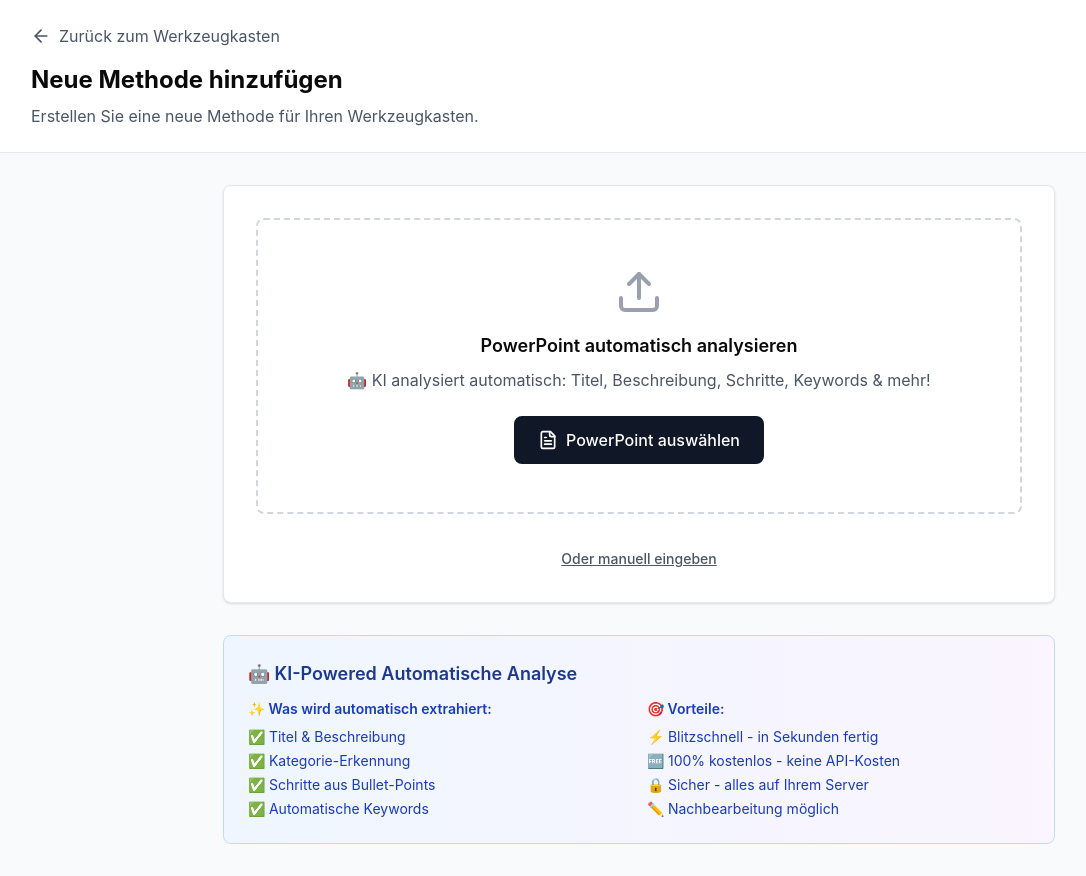
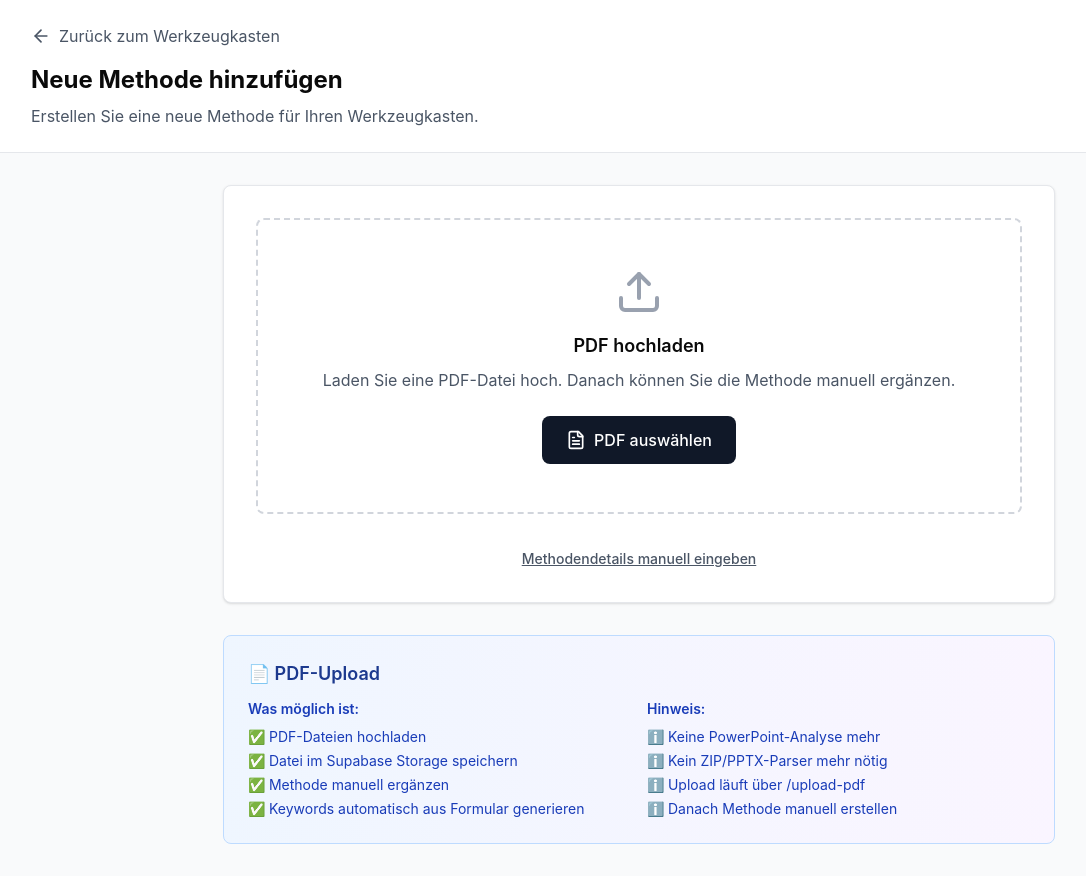
Before and after one commit to ajshawn43-del/Methodentool2, a React (Vite) app: page /#/upload in a window 1280 px wide. Shown: the whole page, without its empty margins (1-1087 px from the left). Built offline with nearby package versions, Linux system fonts and the light colour scheme; no server answers.

Commit message:
Update UploadPage.tsx

```diff
--- a/src/app/pages/UploadPage.tsx
+++ b/src/app/pages/UploadPage.tsx
@@ -12,6 +12,7 @@
   const [file, setFile] = useState<File | null>(null);
   const [uploading, setUploading] = useState(false);
   const [uploadSuccess, setUploadSuccess] = useState(false);
+  const [uploadedPdfUrl, setUploadedPdfUrl] = useState<string | null>(null);
   const [error, setError] = useState<string | null>(null);
 
   // Manual method input form
@@ -31,26 +32,51 @@
 
   const handleFileChange = (e: React.ChangeEvent<HTMLInputElement>) => {
     if (e.target.files && e.target.files[0]) {
-      setFile(e.target.files[0]);
+      const selectedFile = e.target.files[0];
+
+      const isPdf =
+        selectedFile.type === 'application/pdf' ||
+        selectedFile.name.toLowerCase().endsWith('.pdf');
+
+      if (!isPdf) {
+        setFile(null);
+        setError('Bitte wählen Sie nur eine PDF-Datei aus.');
+        setUploadSuccess(false);
+        setUploadedPdfUrl(null);
+        return;
+      }
+
+      setFile(selectedFile);
       setError(null);
       setUploadSuccess(false);
+      setUploadedPdfUrl(null);
     }
   };
 
   const handleUpload = async () => {
     if (!file) {
-      setError('Bitte wählen Sie eine PowerPoint-Datei aus.');
+      setError('Bitte wählen Sie eine PDF-Datei aus.');
+      return;
+    }
+
+    const isPdf =
+      file.type === 'application/pdf' ||
+      file.name.toLowerCase().endsWith('.pdf');
+
+    if (!isPdf) {
+      setError('Bitte wählen Sie nur eine PDF-Datei aus.');
       return;
     }
 
     setUploading(true);
     setError(null);
+    setUploadSuccess(false);
 
     try {
       const formData = new FormData();
       formData.append('file', file);
 
-      const response = await fetch(`${API_BASE}/upload-pptx`, {
+      const response = await fetch(`${API_BASE}/upload-pdf`, {
         method: 'POST',
         headers: {
           'Authorization': `Bearer ${SUPABASE_ANON_KEY}`
@@ -58,32 +84,29 @@
         body: formData
       });
 
-      // Check if response is valid JSON
-      if (!response.ok || !response.headers.get('content-type')?.includes('application/json')) {
+      if (!response.headers.get('content-type')?.includes('application/json')) {
         throw new Error('Backend nicht verfügbar. Bitte deployen Sie zuerst die Supabase Edge Function.');
       }
 
       const data = await response.json();
 
       if (!response.ok) {
-        throw new Error(data.error || data.details || 'Upload fehlgeschlagen');
+        throw new Error(data.error || data.details || 'PDF-Upload fehlgeschlagen');
       }
 
-      // Methode wurde automatisch erstellt!
-      alert(`✅ PowerPoint erfolgreich analysiert!\n\n📝 Methode: ${data.method?.title}\n🏷️ Kategorie: ${data.method?.category}\n📌 Keywords: ${data.method?.keywords?.slice(0, 5).join(', ')}\n\nDie Methode wurde automatisch zum Werkzeugkasten hinzugefügt!`);
+      setUploadSuccess(true);
+      setUploadedPdfUrl(data.fileUrl || null);
 
-      // Zurück zur Startseite
-      navigate('/');
+      alert(`✅ PDF erfolgreich hochgeladen!\n\n📄 Datei: ${data.fileName}\n\nDie PDF wurde gespeichert.`);
 
     } catch (err: any) {
-      setError(err.message || 'Fehler beim Hochladen der Datei.');
+      setError(err.message || 'Fehler beim Hochladen der PDF-Datei.');
     } finally {
       setUploading(false);
     }
   };
 
   const handleGenerateKeywords = () => {
-    // Automatische Keyword-Generierung basierend auf den eingegebenen Daten
     const generatedKeywords = generateKeywordsString({
       title: methodData.title,
       description: methodData.description,
@@ -112,8 +135,6 @@
       goal: methodData.goal,
       duration: methodData.duration,
       participants: methodData.participants,
-      // KEYWORDS: Kommagetrennte Eingabe wird in ein Array umgewandelt
-      // "Kreativität, Innovation, Brainstorming" → ['Kreativität', 'Innovation', 'Brainstorming']
       keywords: methodData.keywords.split(',').map(k => k.trim()).filter(Boolean),
       steps: methodData.steps.split('\n').filter(Boolean).map((step, i) => ({
         title: `Schritt ${i + 1}`,
@@ -122,6 +143,7 @@
       tips: methodData.tips.split('\n').map(t => t.trim()).filter(Boolean),
       examples: methodData.examples.split('\n').map(e => e.trim()).filter(Boolean),
       imageUrl: '/grafik-1.png',
+      pdfUrl: uploadedPdfUrl,
       contactPerson: {
         name: 'Ansprechpartner',
         role: 'Methodenexperte',
@@ -131,7 +153,6 @@
     };
 
     try {
-      // Versuche zuerst Backend-Upload
       const response = await fetch(`${API_BASE}/methods`, {
         method: 'POST',
         headers: {
@@ -141,14 +162,12 @@
         body: JSON.stringify(newMethod)
       });
 
-      // Check if response is valid JSON
-      if (!response.ok || !response.headers.get('content-type')?.includes('application/json')) {
-        // Backend nicht verfügbar - speichere lokal
+      if (!response.headers.get('content-type')?.includes('application/json')) {
         const localMethods = JSON.parse(localStorage.getItem('customMethods') || '[]');
         localMethods.push(newMethod);
         localStorage.setItem('customMethods', JSON.stringify(localMethods));
 
-        alert('✅ Methode lokal gespeichert!\n\n⚠️ Backend nicht verfügbar - die Methode wurde nur lokal gespeichert.\nUm sie dauerhaft zu speichern, deployen Sie die Supabase Edge Function.');
+        alert('✅ Methode lokal gespeichert!\n\n⚠️ Backend nicht verfügbar - die Methode wurde nur lokal gespeichert.');
         navigate('/');
         return;
       }
@@ -159,12 +178,10 @@
         throw new Error(data.error || 'Methode konnte nicht erstellt werden');
       }
 
-      // Backend-Upload erfolgreich
       alert('✅ Methode erfolgreich hinzugefügt!');
       navigate('/');
 
     } catch (err: any) {
-      // Bei Fehler lokal speichern
       const localMethods = JSON.parse(localStorage.getItem('customMethods') || '[]');
       localMethods.push(newMethod);
       localStorage.setItem('customMethods', JSON.stringify(localMethods));
@@ -198,24 +215,25 @@
         <div className="bg-white border border-gray-200 rounded-lg p-8 shadow-sm">
           <div className="border-2 border-dashed border-gray-300 rounded-lg p-12 text-center">
             <Upload className="mx-auto mb-4 text-gray-400" size={48} />
-            <h3 className="text-lg font-semibold mb-2">PowerPoint automatisch analysieren</h3>
+            <h3 className="text-lg font-semibold mb-2">PDF hochladen</h3>
             <p className="text-gray-600 mb-6">
-              🤖 KI analysiert automatisch: Titel, Beschreibung, Schritte, Keywords & mehr!
+              Laden Sie eine PDF-Datei hoch. Danach können Sie die Methode manuell ergänzen.
             </p>
 
             <input
               type="file"
-              accept=".pptx"
+              accept="application/pdf,.pdf"
               onChange={handleFileChange}
               className="hidden"
               id="file-upload"
             />
+
             <label
               htmlFor="file-upload"
               className="inline-flex items-center gap-2 px-6 py-3 bg-gray-900 text-white rounded-lg hover:bg-gray-800 transition-colors cursor-pointer"
             >
               <FileText size={20} />
-              <span>PowerPoint auswählen</span>
+              <span>PDF auswählen</span>
             </label>
 
             {file && (
@@ -234,15 +252,25 @@
               {uploading ? (
                 <>
                   <span className="animate-spin">⏳</span>
-                  <span>Analysiere PowerPoint...</span>
+                  <span>PDF wird hochgeladen...</span>
                 </>
               ) : (
                 <>
-                  <Sparkles size={20} />
-                  <span>🤖 Automatisch analysieren & erstellen</span>
+                  <Upload size={20} />
+                  <span>PDF hochladen</span>
                 </>
               )}
             </button>
+          )}
+
+          {uploadSuccess && (
+            <div className="mt-6 bg-green-50 border border-green-200 rounded-lg p-4 flex items-start gap-3">
+              <CheckCircle className="text-green-600 flex-shrink-0" size={20} />
+              <div className="text-green-800 text-sm">
+                <p className="font-medium">PDF erfolgreich hochgeladen.</p>
+                <p>Sie können jetzt unten die Methodendetails manuell eintragen.</p>
+              </div>
+            </div>
           )}
 
           {error && (
@@ -252,20 +280,19 @@
             </div>
           )}
 
-          {!file && (
           <div className="mt-8 text-center">
             <button
               onClick={() => setShowManualForm(!showManualForm)}
               className="text-gray-600 hover:text-gray-900 underline text-sm"
             >
-                {showManualForm ? 'PowerPoint hochladen' : 'Oder manuell eingeben'}
+              {showManualForm ? 'Manuelle Eingabe ausblenden' : 'Methodendetails manuell eingeben'}
             </button>
           </div>
-          )}
 
           {showManualForm && (
             <div className="mt-8 bg-white border border-gray-200 rounded-lg p-6">
               <h3 className="font-semibold text-lg mb-4">Methodendetails eingeben</h3>
+
               <div className="space-y-4">
                 <div>
                   <label className="block text-sm font-medium text-gray-700 mb-1">
@@ -341,6 +368,7 @@
                       placeholder="z.B. 30-60 Min"
                     />
                   </div>
+
                   <div>
                     <label className="block text-sm font-medium text-gray-700 mb-1">
                       Teilnehmer
@@ -397,9 +425,7 @@
                       <span>Automatisch generieren</span>
                     </button>
                   </div>
-                  {/* KEYWORDS: Diese werden für die Suchfunktion verwendet!
-                      Je mehr relevante Keywords, desto besser ist die Methode auffindbar.
-                      Beispiele: Fachbegriffe, alternative Bezeichnungen, verwandte Konzepte */}
+
                   <input
                     type="text"
                     value={methodData.keywords}
@@ -407,6 +433,7 @@
                     className="w-full px-3 py-2 border border-gray-300 rounded-lg focus:outline-none focus:ring-2 focus:ring-gray-900"
                     placeholder="Kreativität, Innovation, Brainstorming"
                   />
+
                   <p className="text-xs text-gray-500 mt-1">
                     💡 Tipp: Klicken Sie auf "Automatisch generieren" oder geben Sie eigene Keywords ein
                   </p>
@@ -439,24 +466,26 @@
         </div>
 
         <div className="mt-8 bg-gradient-to-r from-blue-50 to-purple-50 border border-blue-200 rounded-lg p-6">
-          <h3 className="font-semibold text-blue-900 mb-3">🤖 KI-Powered Automatische Analyse</h3>
+          <h3 className="font-semibold text-blue-900 mb-3">📄 PDF-Upload</h3>
+
           <div className="grid grid-cols-1 md:grid-cols-2 gap-4 text-sm text-blue-800">
             <div>
-              <p className="font-semibold mb-2">✨ Was wird automatisch extrahiert:</p>
+              <p className="font-semibold mb-2">Was möglich ist:</p>
               <ul className="space-y-1">
-                <li>✅ Titel & Beschreibung</li>
-                <li>✅ Kategorie-Erkennung</li>
-                <li>✅ Schritte aus Bullet-Points</li>
-                <li>✅ Automatische Keywords</li>
+                <li>✅ PDF-Dateien hochladen</li>
+                <li>✅ Datei im Supabase Storage speichern</li>
+                <li>✅ Methode manuell ergänzen</li>
+                <li>✅ Keywords automatisch aus Formular generieren</li>
               </ul>
             </div>
+
             <div>
-              <p className="font-semibold mb-2">🎯 Vorteile:</p>
+              <p className="font-semibold mb-2">Hinweis:</p>
               <ul className="space-y-1">
-                <li>⚡ Blitzschnell - in Sekunden fertig</li>
-                <li>🆓 100% kostenlos - keine API-Kosten</li>
-                <li>🔒 Sicher - alles auf Ihrem Server</li>
-                <li>✏️ Nachbearbeitung möglich</li>
+                <li>ℹ️ Keine PowerPoint-Analyse mehr</li>
+                <li>ℹ️ Kein ZIP/PPTX-Parser mehr nötig</li>
+                <li>ℹ️ Upload läuft über /upload-pdf</li>
+                <li>ℹ️ Danach Methode manuell erstellen</li>
               </ul>
             </div>
           </div>
```
Lines whose indentation alone changed are shown as unchanged.
